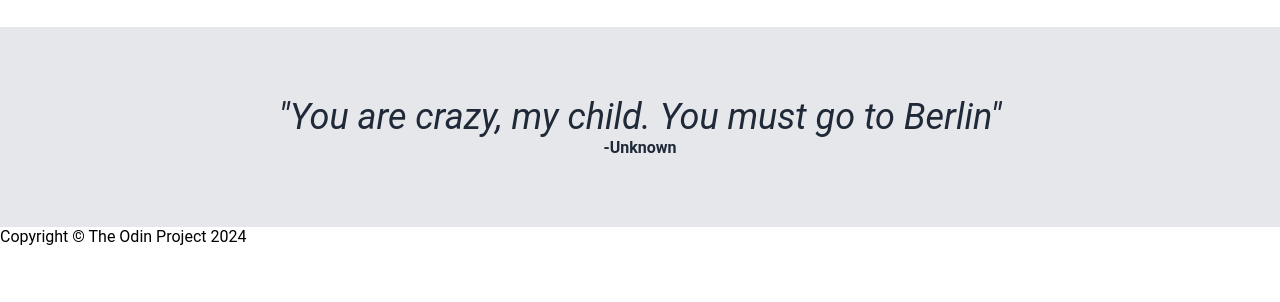
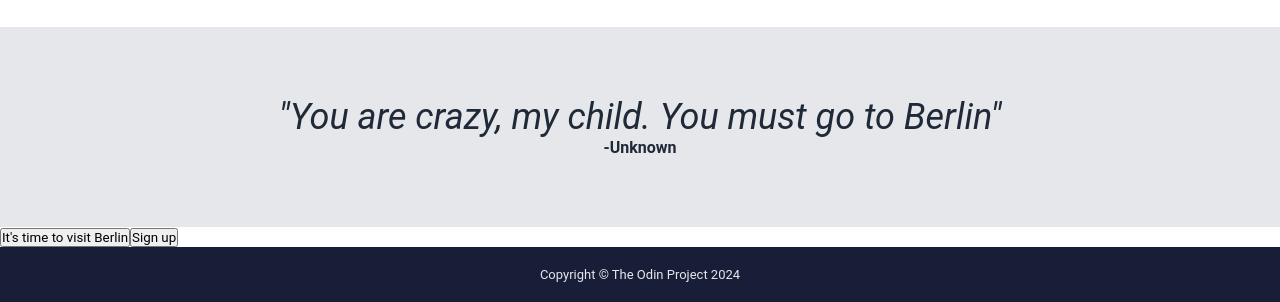
Before and after one commit to LaraKraemer/Landing-Page, a plain HTML site: page index.html in a window 1280 px wide. Shown: the part 736-1038 px from the top of the page. Before the commit the page ends 982 px from the top, so only its background shows below. Drawn offline with Linux system fonts and the light colour scheme.

Commit message:
Started the call to action section

```diff
--- a/index.html
+++ b/index.html
@@ -59,11 +59,16 @@
         </div>
 
     </div>
+     <!-- Call to action -->
+     <div>
+        <button class="action-button">
+            <div>It's time to visit Berlin</p>
+            <button a class="action-button-link" href="XXX">Sign up</a></button>
+        </button>
+     </div>
      <!-- Footer -->
     <footer>
-        <div class="footer">
-        <p>Copyright © The Odin Project 2024</p>
-        </div>
+            <p>Copyright © The Odin Project 2024</p>
     </footer>
 </body>
 </html>
--- a/style.css
+++ b/style.css
@@ -50,6 +50,7 @@ nav li:first-child {
     margin: 0%;
     width: 550px;
     padding: 30px 50px 50px 30px;
+    border-radius: 5px;
 }
 .intro-button, .button-link {
     display: flex;
@@ -127,4 +128,20 @@ nav li:first-child {
     align-items: flex-end;
     font-weight: bold;
 }
+
+/*-- Call to action section! */
+.action-button {
+
+}
+
 /*-- Footer section! */
+footer{
+    display: flex;
+    background-color: #181e38;
+    color: #E5E7EB;
+    align-items: center;
+    justify-content: center;
+    padding-top: 20px;
+    padding-bottom: 20px;
+    font-size: 13px;
+}
```
